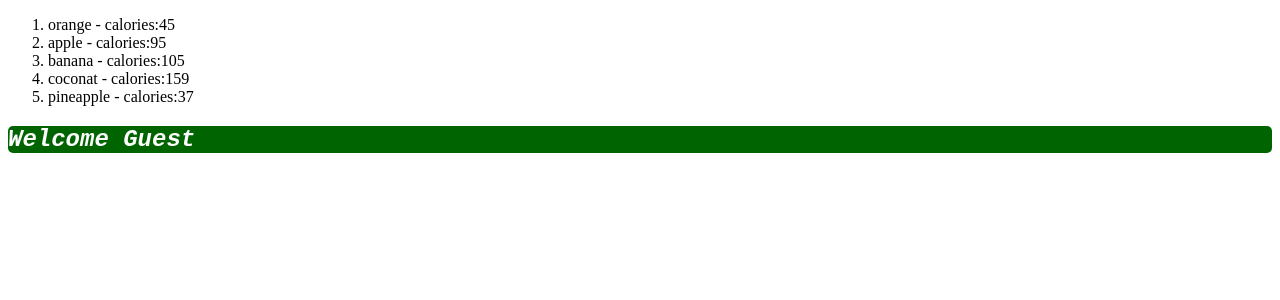
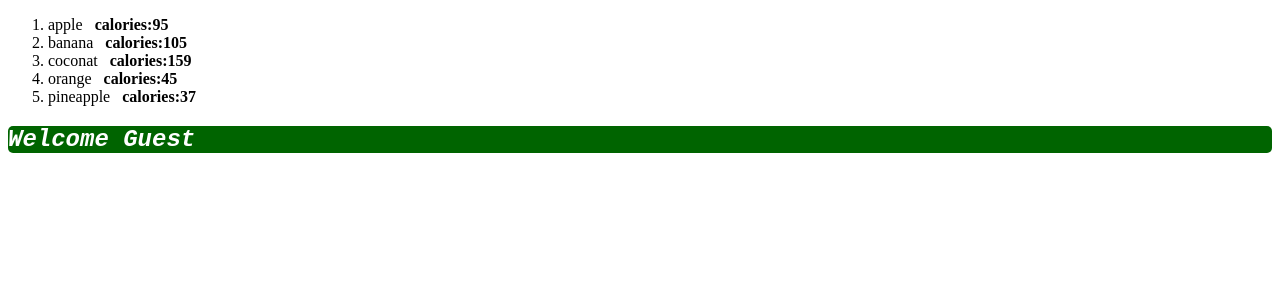
Before and after one commit to MTzarev/Second-Exercise-BCode, a React (Vite) app: page / in a window 1280 px wide. Shown: the top 300 px of the page. Built offline with nearby package versions, Linux system fonts and the light colour scheme.

Commit message:
insert sort method - sort Alphabetical

```diff
--- a/src/components/List.jsx
+++ b/src/components/List.jsx
@@ -1,17 +1,22 @@
 function List () {
 
-    const fruits = [    {name: "orange", calories: 45},
-                        {name: "apple", calories: 95},
-                        {name: "banana", calories: 105},
-                        {name: "coconat", calories: 159},
-                        {name: "pineapple", calories:37}
+    const fruits = [    {id:1, name: "orange", calories: 45},
+                        {id:2, name: "apple", calories: 95},
+                        {id:3, name: "banana", calories: 105},
+                        {id:4, name: "coconat", calories: 159},
+                        {id:5, name: "pineapple", calories:37}
                     ]
 //let listItems = fruits.map(fruit=> <li>{fruit}</li>)
     //    let sorted = fruits.sort()
 //    const listItems = sorted.map(x=><li>{x}</li>)
    // ! when we wont to render an aray with objects:
 
-   const listItems = fruits.map((x)=><li key={x.name}>{x.name} - calories:{x.calories}</li>)
+   fruits.sort ((a,b)=>a.name.localeCompare(b.name))
+
+   const listItems = fruits.map((x)=><li key={x.id}>
+    {x.name} &nbsp; <b>calories:
+    {x.calories}</b></li>
+    );
 
    return(
         <ol>{listItems}</ol>
```
